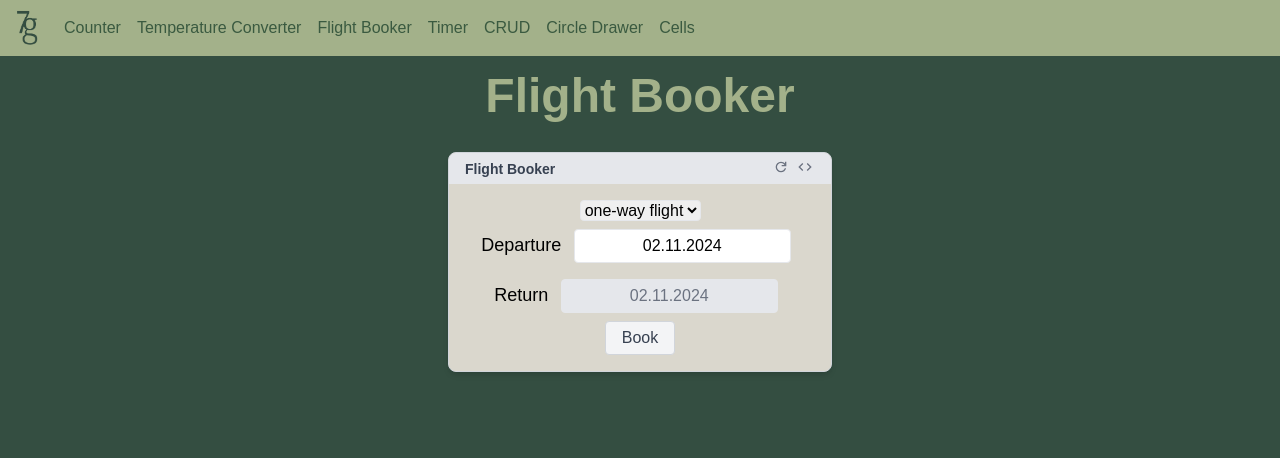
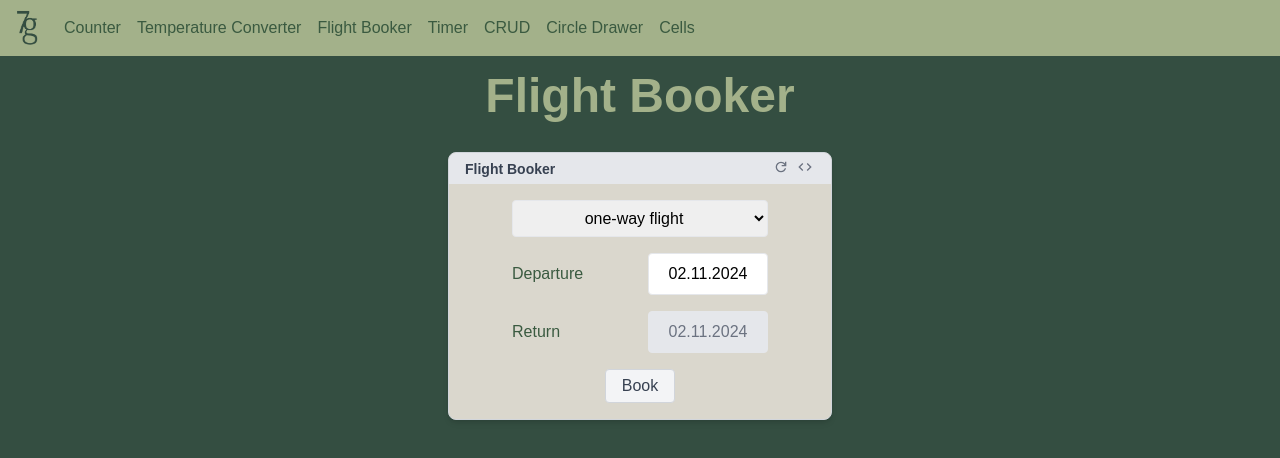
Before and after one commit to Shayan1503/7guis, a SvelteKit app: page /flight_booker in a window 1280 px wide. Shown: the top 458 px of the page. Built offline with nearby package versions, Linux system fonts and the light colour scheme; a web font is replaced by a local one.

Commit message:
change flight-booker layout

```diff
--- a/src/routes/flight_booker/+page.svelte
+++ b/src/routes/flight_booker/+page.svelte
@@ -79,13 +79,13 @@
 <Header title="Flight Booker"/>
 
 {#snippet booker()}
-    <div class="flex flex-col items-center justify-center">
-        <select bind:value={selected} aria-label="Flight type">
+    <div class="flex flex-col items-center justify-center gap-4">
+        <select bind:value={selected} aria-label="Flight type" class="w-64">
             <option value="one-way">one-way flight</option>
             <option value="return">return flight</option>
         </select>
 
-        <div>
+        <div class="grid grid-cols-2 items-center gap-4 w-64">
             <label for="departure">Departure</label>
             <input type="text"
                    id="departure"
@@ -94,11 +94,10 @@
                    aria-invalid="{!isValidDate(departure)}"
                    aria-label="Departure date"
             />
-        </div>
-        {#if !isValidDate(departure)}
-            <p class="error">Invalid date format. Use DD.MM.YYYY.</p>
-        {/if}
-        <div>
+            {#if !isValidDate(departure)}
+                <p class="error col-span-2 text-center">Invalid date format. Use <code>DD.MM.YYYY</code>.</p>
+            {/if}
+
             <label for="return">Return</label>
             <input type="text"
                    id="return"
@@ -108,32 +107,28 @@
                    aria-invalid="{!isValidDate(destination)}"
                    aria-label="Return date"
             />
+            {#if !isValidDate(destination)}
+                <p class="error col-span-2 text-center">Invalid date format. Use <code>DD.MM.YYYY</code>.</p>
+            {/if}
         </div>
-        {#if !isValidDate(destination)}
-            <p class="error">Invalid date format. Use DD.MM.YYYY.</p>
-        {/if}
 
-        <Button isDisabled={!isBookable()} text="Book" clickEvent={book}/>
+        <Button isDisabled={!isBookable()} text="Book" clickEvent={book} class="w-64"/>
     </div>
 {/snippet}
 
 <Frame {...flightBookerInfo}/>
 
 <style lang="postcss">
-    input {
-        @apply border rounded text-center p-1 m-2;
+    input, select {
+        @apply border rounded text-center p-2;
     }
 
     input[disabled] {
         @apply bg-gray-200 text-gray-500;
     }
 
-    select {
-        @apply border rounded text-center;
-    }
-
     label {
-        @apply text-lg font-medium;
+        @apply text-custom-color-400 text-base font-medium;
     }
 
     .invalid {
@@ -141,7 +136,6 @@
     }
 
     .error {
-        @apply text-red-600 text-sm;
+        @apply text-red-600 text-sm mt-1;
     }
-
 </style>
```
